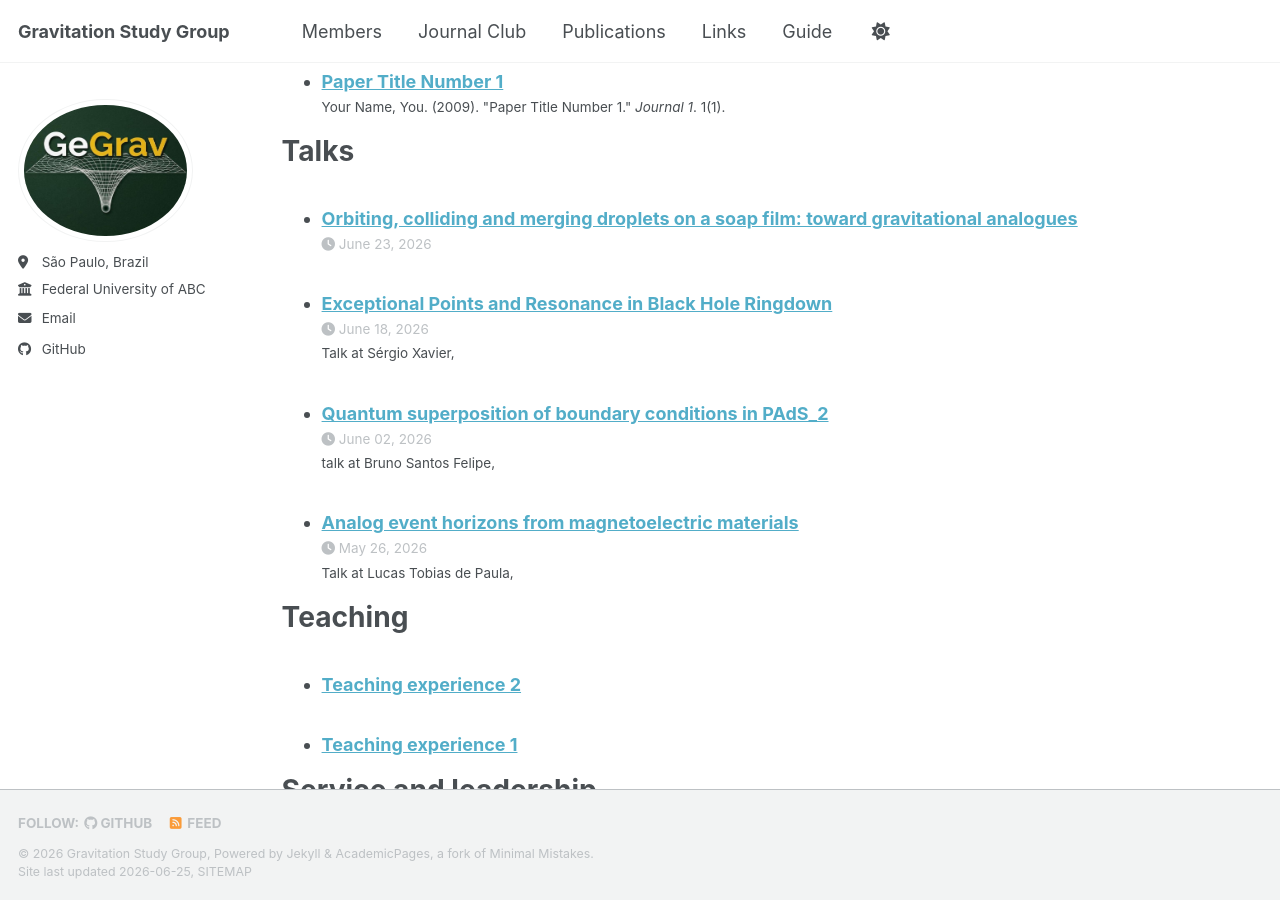
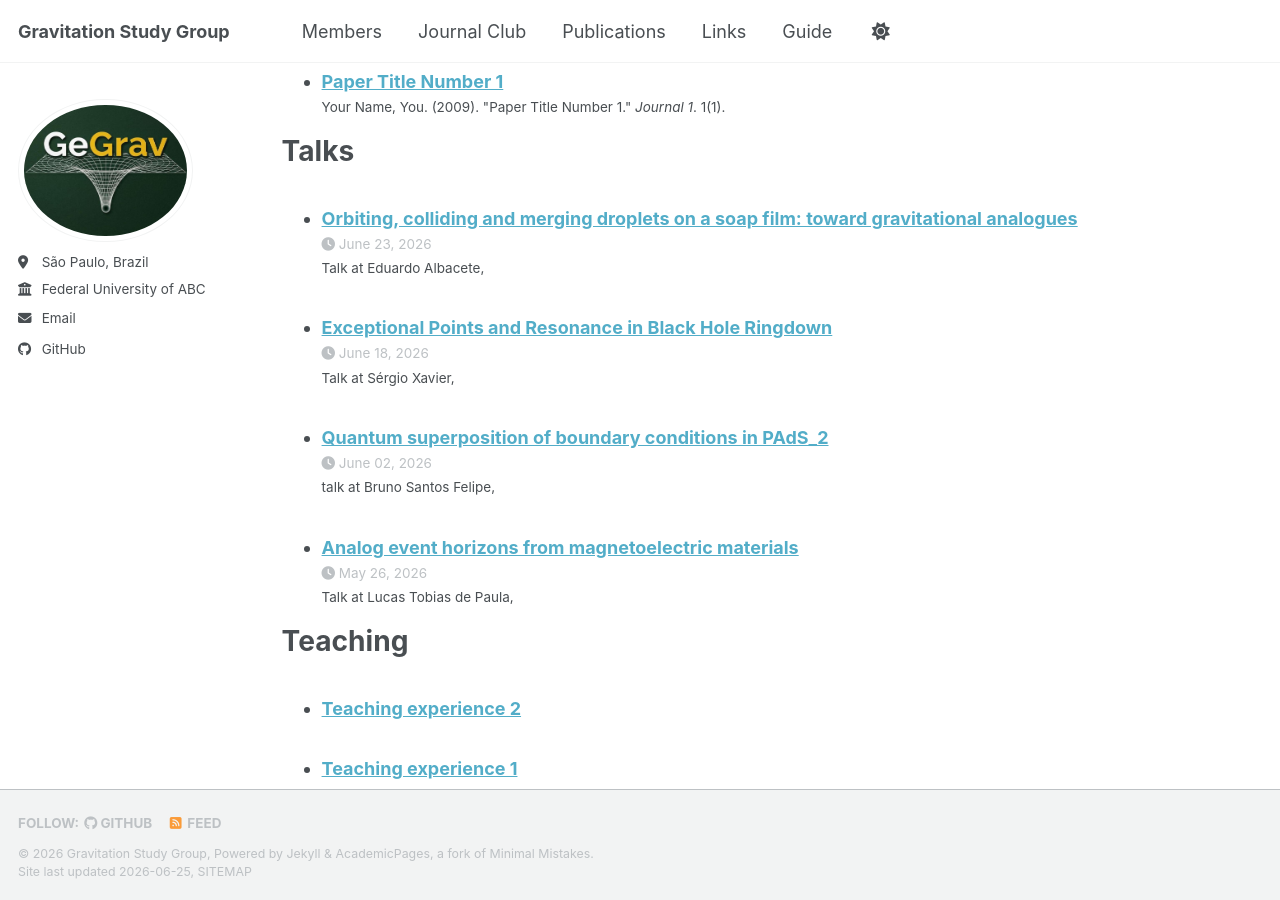
Before and after one commit to gegrav-ufabc/gegrav-ufabc.github.io, a Jekyll site: the page built from _pages/cv.md, in a window 1280 px wide and 900 px high, scrolled down 1423 px. Built offline with Jekyll 4.4.1, drawn with Linux system fonts in a browser that asks for light colours; a style sheet for code colours, icons or effects is not loaded.

Commit message:
Update 2014-03-01-talk-3.md

```diff
--- a/_talks/2014-03-01-talk-3.md
+++ b/_talks/2014-03-01-talk-3.md
@@ -4,8 +4,8 @@ analogues"
 collection: talks
 type: "Talk"
 permalink: /talks/2014-03-01-talk-3
+venue: "Eduardo Albacete"
 date: 23/06/2026
-location: "UFABC, CMCC"
 ---
 
 Modern telescopes provide breathtaking images of nebulae, clouds and galaxies shaped by
```
